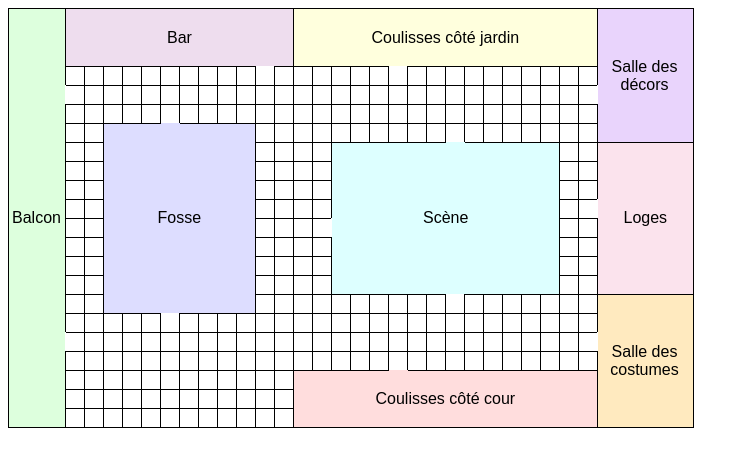
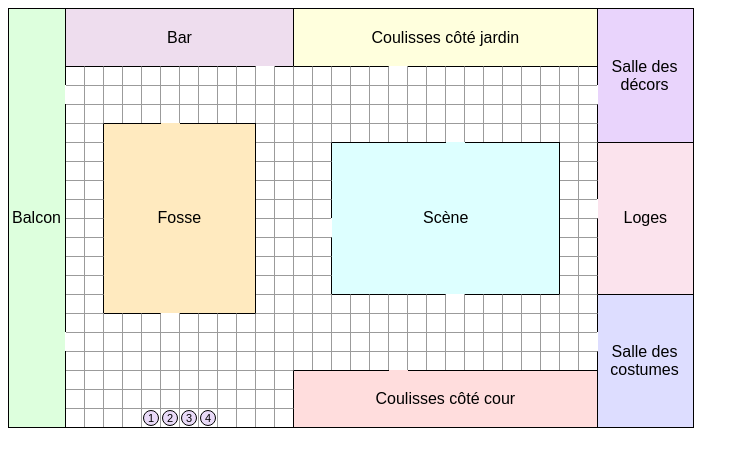
Before and after one commit to ctriat/PII_MeurtreOpera, a plain HTML site: page Pages/partieJoueur.html in a window 1280 px wide. Shown: the whole page, without its empty margins (0-749 px from the left). Drawn offline with Linux system fonts and the light colour scheme.

Commit message:
Correction plateau

```diff
--- a/Pages/partieJoueur.html
+++ b/Pages/partieJoueur.html
@@ -5,7 +5,7 @@
   <meta charset="UTF-8">
   <title>Plateau de jeu</title>
   <script src="../Scripts/scriptPartieJoueur.js" defer></script>
-  <link rel="stylesheet" href="../Style/stylePartieJoueur.css">
+  <link rel="stylesheet" href="../Style/styleGrilleJeu.css">
 </head>
 
 <body>
--- a/Scripts/scriptPartieJoueur.js
+++ b/Scripts/scriptPartieJoueur.js
@@ -1,4 +1,6 @@
 //36 longueur 22 largeur
+let plateau = [];
+
 function generationPlateau() {
   for (let x = 0; x < 22; x++) {
     for (let y = 0; y < 36; y++) {
@@ -6,10 +8,26 @@ function generationPlateau() {
       casePlateau.id = x + ';' + y;
       definitionPieces(x, y, casePlateau);
       definitionPortes(x, y, casePlateau);
+      correctionBordure(x, y, casePlateau);
+      plateau.push(casePlateau);
       //casePlateau.innerHTML = casePlateau.id;
       document.getElementById('plateau').appendChild(casePlateau);
     }
   }
+
+  let yJoueur = 7;
+  for (let i = 1; i <= 4; i++) {
+    definitionJoueur(i, 21, yJoueur++);
+  }
+}
+
+function recupererCase(id) {
+  for (let casePlateau of plateau) {
+    if (casePlateau.id == id) {
+      return casePlateau;
+    }
+  }
+  return null;
 }
 
 function definitionPieces(x, y, casePlateau) {
@@ -140,4 +158,31 @@ function definitionPorte(cotePorte, casePlateau) {
   }
 }
 
+function correctionBordure(x, y, casePlateau) {
+  //Bordure bas de la salle
+  let caseHaut = recupererCase(x - 1 + ';' + y);
+  if (caseHaut && caseHaut.classList.contains('salle') && !caseHaut.classList.contains('porte')) {
+    if (!casePlateau.classList.contains('salle')) {
+      casePlateau.style.borderTop = '1px solid black';
+      casePlateau.style.height = '18px';
+    }
+  }
+
+  //Bordure gauche de la salle
+  let caseGauche = recupererCase(x + ';' + (y - 1));
+  if (caseGauche && casePlateau.classList.contains('salle') && !casePlateau.classList.contains('porte')) {
+    if (!caseGauche.classList.contains('salle')) {
+      caseGauche.style.borderRight = '1px solid black';
+    }
+  }
+}
+
+function definitionJoueur(id, x, y) {
+  let joueur = document.createElement('div');
+  joueur.id = id;
+  joueur.className = 'joueur';
+  joueur.textContent = id;
+  document.getElementById(x + ';' + y).appendChild(joueur);
+}
+
 generationPlateau();
--- a/Style/stylePartieJoueur.css
+++ b/Style/styleGrilleJeu.css
@@ -1,5 +1,6 @@
 #container {
   display: flex;
+  font-family: Arial, Helvetica, sans-serif;
 }
 
 #plateau {
@@ -10,8 +11,12 @@
 }
 
 /* Grille plateau */
+#plateau > div {
+  position: relative;
+}
+
 .case {
-  border: 1px solid black;
+  border: 1px solid rgba(155, 155, 155, 1);
   border-left: none;
   border-bottom: none;
   height: 18px;
@@ -36,7 +41,7 @@
 /* Nom salle */
 #plateau > span {
   position: absolute;
-  font-family: Arial, Helvetica, sans-serif;
+  z-index: 1;
 }
 
 #labelBalcon {
@@ -94,7 +99,7 @@
 }
 
 .fosse {
-  background-color: rgba(187, 187, 255, 0.5);
+  background-color: rgba(255, 213, 128, 0.5);
 }
 
 .scene {
@@ -122,5 +127,28 @@
 }
 
 .salleCostumes {
-  background-color: rgba(255, 213, 128, 0.5);
+  background-color: rgba(187, 187, 255, 0.5);
 }
+
+/* Elements du plateau */
+
+:is(.case, .salle) > .joueur {
+  position: absolute;
+  z-index: 2;
+  border: 1px solid black;
+  border-radius: 50%;
+  width: 14px;
+  height: 14px;
+  text-align: center;
+  line-height: 14px;
+  font-size: 11px;
+  background-color: rgb(233, 218, 248);
+  left: 50%;
+  top: 50%;
+  transform: translate(-50%, -50%);
+}
+
+#plateau div.salle > div.joueur {
+  left: 45%;
+  top: 45%;
+}
```
